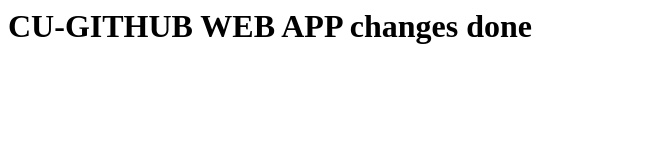
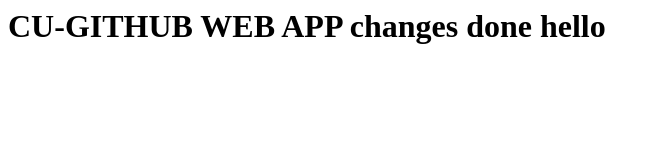
Before and after one commit to isha302/webappisha, a plain HTML site: page index.html in a window 1280 px wide. Shown: the whole page, without its empty margins (0-659 px from the left). Drawn offline with Linux system fonts and the light colour scheme.

Commit message:
index.html updated

```diff
--- a/index.html
+++ b/index.html
@@ -1,6 +1,6 @@
 <html>
 <title> </title>
 <body>
-<h1>CU-GITHUB WEB APP changes done</h1>
+<h1>CU-GITHUB WEB APP changes done hello</h1>
 </body>
 </html>
```
